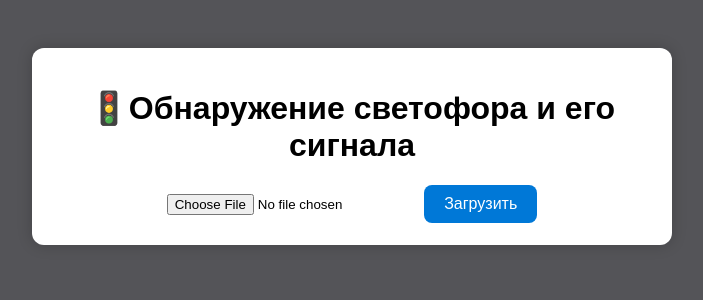
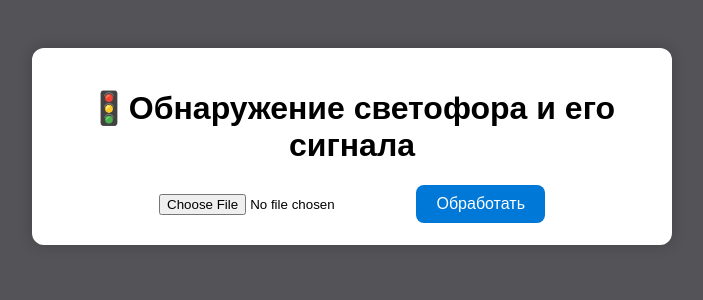
Before and after one commit to N1KTO4ME/detect-light-traffic, a Flask app: page / in a window 1280 px wide. Shown: the top 300 px of the page, without its empty margins (288-991 px from the left). Run offline with Flask 3, Linux system fonts and the light colour scheme.

Commit message:
Немного поменял шаблон

```diff
--- a/templates/index.html
+++ b/templates/index.html
@@ -11,7 +11,7 @@
 
         <form method="post" enctype="multipart/form-data">
             <input type="file" name="file" accept="image/*" required>
-            <button type="submit">Загрузить</button>
+            <button type="submit">Обработать</button>
         </form>
 
         {% if status %}
```
